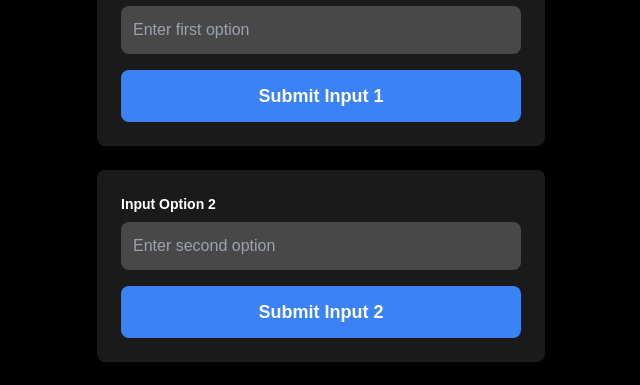
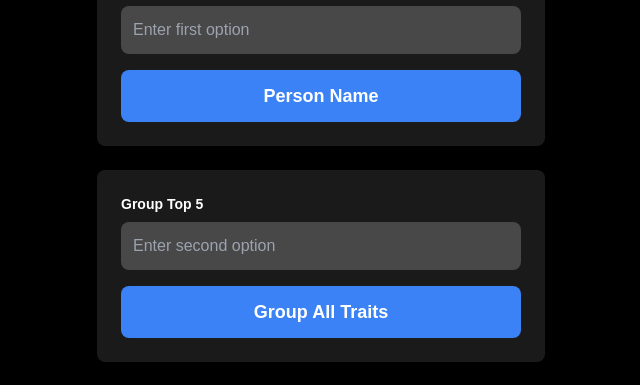
Before and after one commit to AbelShiferaw/scrimmage03, a Next.js app: page /seeVisualization in a window 1280 px wide. Shown: the part 164-549 px from the top of the page, without its empty margins (319-959 px from the left). Built offline with nearby package versions, Linux system fonts and the light colour scheme.

Commit message:
cleanedup

```diff
--- a/app/seeVisualization/page.tsx
+++ b/app/seeVisualization/page.tsx
@@ -42,13 +42,13 @@ export default function SeeVisualizationPage() {
           type="submit"
           className="w-full bg-blue-500 hover:bg-blue-600 text-white p-3 rounded-lg text-lg font-bold cursor-pointer transition"
         >
-          Submit Input 1
+          Person Name
         </button>
       </form>
 
       <form onSubmit={handleSubmit2} className="w-full max-w-md mb-6 bg-white/10 p-6 rounded-lg shadow-md">
         <label htmlFor="input2" className="block text-sm font-bold mb-1">
-          Input Option 2
+          Group Top 5
         </label>
         <input
           id="input2"
@@ -62,7 +62,7 @@ export default function SeeVisualizationPage() {
           type="submit"
           className="w-full bg-blue-500 hover:bg-blue-600 text-white p-3 rounded-lg text-lg font-bold cursor-pointer transition"
         >
-          Submit Input 2
+          Group All Traits
         </button>
       </form>
 
```
